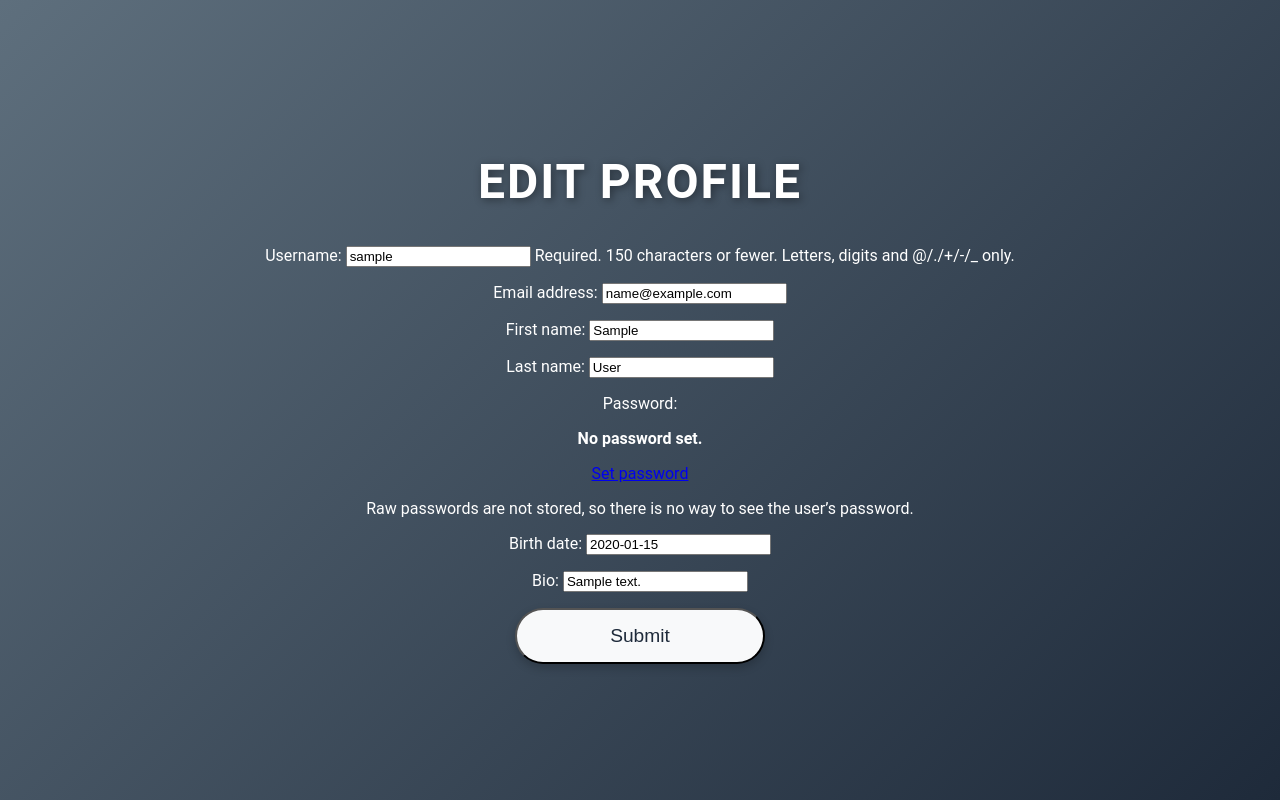
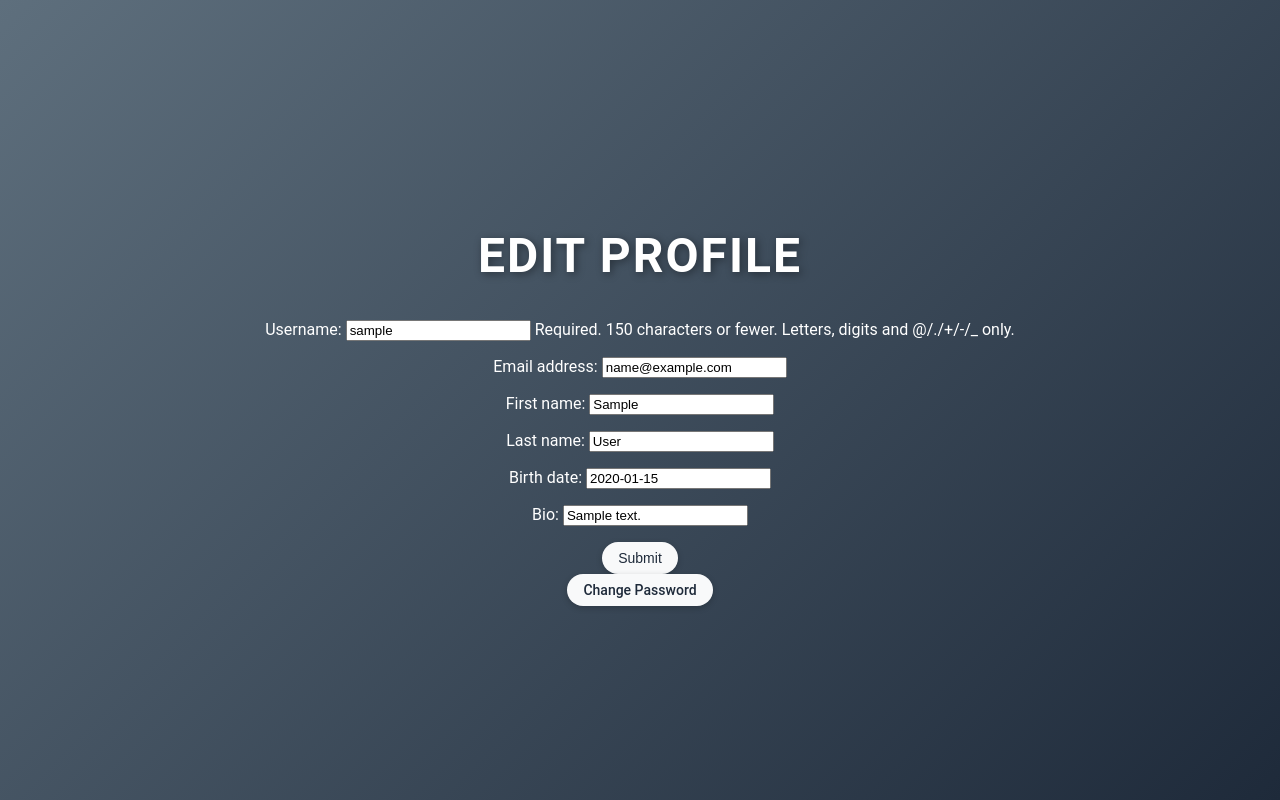
Before and after one commit to richard-w1/momentum, a Django app: page /my_profile/edit in a window 1280 px wide. Run offline with Django 5.2, Linux system fonts and the light colour scheme; a user stored in the database is signed in; tables that the repository leaves empty hold one stand-in row (values such as "Sample post").

Commit message:
Fixed edit profile page prompting for a password. Also added a page specifically for changing password.

```diff
--- a/website/templates/edit_profile.html
+++ b/website/templates/edit_profile.html
@@ -14,7 +14,9 @@
         {% csrf_token %}
         {{ form.as_p }}
         {{ custom_form.as_p }}
-        <button type="submit" class="btn">Submit</button>
+        <button type="submit" class="small-btn">Submit</button>
     </form>
+    <a href="{% url 'change_password' %}" class="small-btn">Change Password</a>
+
 </body>
 </html>
--- a/website/website/forms.py
+++ b/website/website/forms.py
@@ -48,6 +48,7 @@ class EditUserProfileForm(UserChangeForm):
     class Meta:
         model = User
         fields = ['username', 'email', 'first_name', 'last_name']
+    password = forms.CharField(widget=forms.HiddenInput(), required=False)
 
 class EditCustomUserProfileForm(forms.ModelForm):
     class Meta:
--- a/website/website/urls.py
+++ b/website/website/urls.py
@@ -18,6 +18,7 @@ from django.contrib import admin
 from django.urls import path, include
 from . import views
 from django.contrib.auth import views as auth_views
+from .views import change_password
 
 urlpatterns = [
     path('', views.home_redirect),
@@ -37,6 +38,7 @@ urlpatterns = [
     path("my_habits/<int:habit_id>/complete/", views.complete_habit, name="complete_habit"),
     path('my_profile/', views.my_profile, name='my_profile'),
     path('my_profile/edit', views.edit_profile, name='edit_profile'),
+    path('change-password/', change_password, name='change_password'),
     path('my_calendar/', views.my_calendar, name='my_calendar'),
     path('my_progress/', views.my_progress, name='my_progress'),
     path('leaderboard/', views.leaderboard, name='leaderboard'),
--- a/website/website/views.py
+++ b/website/website/views.py
@@ -3,8 +3,10 @@ from django.shortcuts import render, redirect, get_object_or_404
 from django.contrib.auth.forms import UserCreationForm
 from django.contrib.auth.forms import AuthenticationForm
 from django.contrib.auth.forms import UserChangeForm
+from django.contrib.auth.forms import PasswordChangeForm
 from django.contrib.auth import authenticate, login
 from django.contrib.auth import login as auth_login
+from django.contrib.auth import update_session_auth_hash
 from django.contrib.auth.decorators import login_required
 from .forms import CustomUserCreationForm, EditUserProfileForm, EditCustomUserProfileForm
 from .forms import HabitForm
@@ -67,12 +69,25 @@ def edit_profile(request):
     return render(request, 'edit_profile.html', {'form': form, 'custom_form': custom_form})
 
 @login_required
+def change_password(request):
+    if request.method == 'POST':
+        form = PasswordChangeForm(request.user, request.POST)
+        if form.is_valid():
+            user = form.save()
+            update_session_auth_hash(request, user)
+            return redirect('my_profile')
+    else:
+        form = PasswordChangeForm(request.user)
+
+    return render(request, 'change_password.html', {'form': form})
+
+@login_required
 def add_habit(request):
     if request.method == 'POST':
         form = HabitForm(request.POST)
         if form.is_valid():
             form.save(user=request.user)
-            return redirect('dashboard')
+            return redirect('my_habits')
     else:
         form = HabitForm()
 
```
